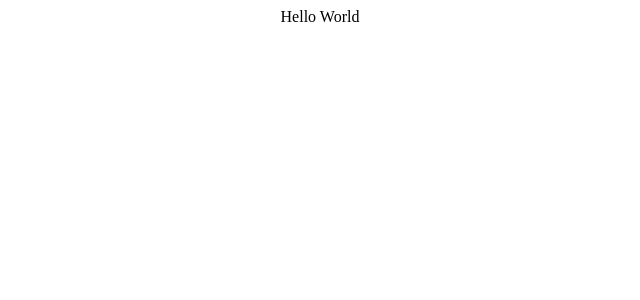
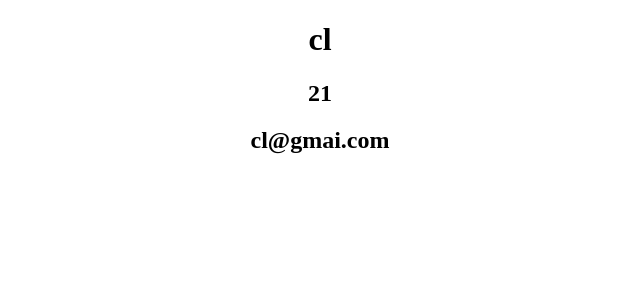
Before and after one commit to ongcl03/learn-react, a React (Create React App) app: page / in a window 1280 px wide. Shown: the top 300 px of the page, without its empty margins (320-960 px from the left). Built offline with nearby package versions, Linux system fonts and the light colour scheme.

Commit message:
Create first simple component

```diff
--- a/src/App.js
+++ b/src/App.js
@@ -1,9 +1,24 @@
 import './App.css';
 
 function App() {
+
   return (
-    <div className="App">Hello World</div>
+    <div className="App">
+      <User/>
+    </div>
   );
 }
 
+// component
+const User = () => {
+  return (
+    <div>
+      <h1>cl</h1>
+      <h2>21</h2>
+      <h2>cl@gmai.com</h2>
+    </div>
+  );
+}
+
+
 export default App;
```
